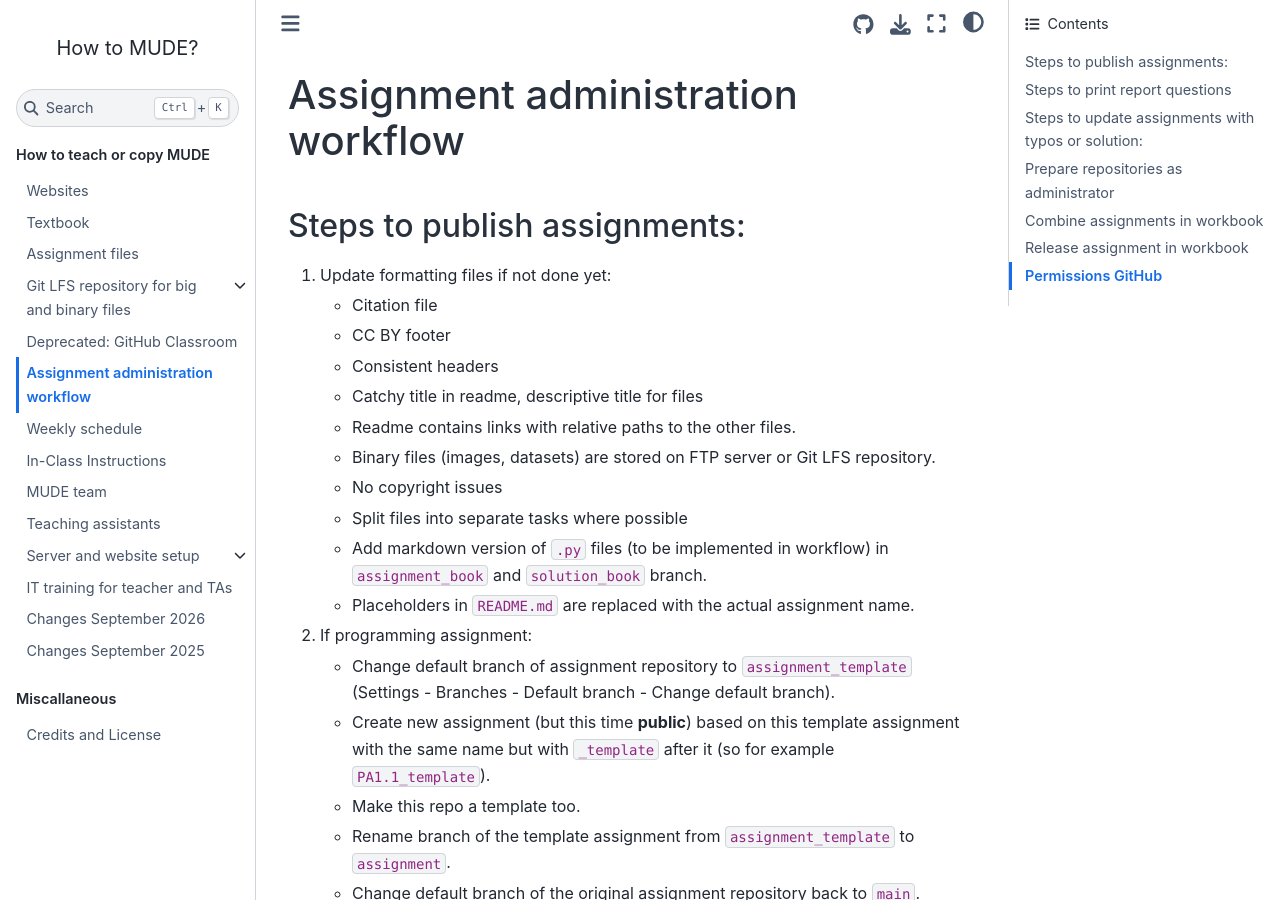
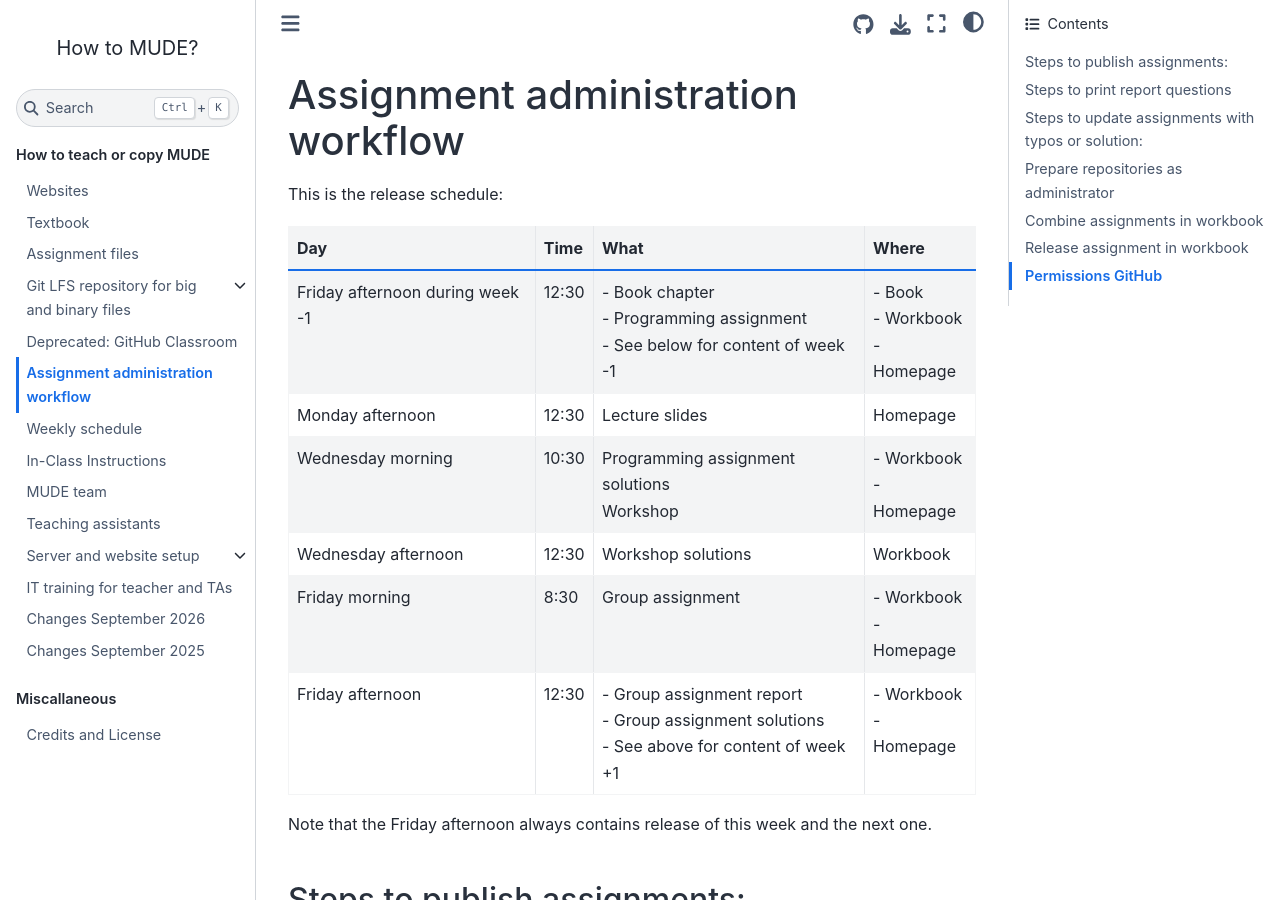
Before and after one commit to TUDelft-MUDE/teacher, a Jupyter Book: the page built from book/assignment_workflow.md, in a window 1280 px wide and 900 px high. Built offline with Jupyter Book 1.0.4 settings and Sphinx 7.4.7 and the Sphinx Book theme 1.1.4, drawn with Linux system fonts in a browser that asks for light colours; comment, search, counter and statistics services are not loaded.

Commit message:
Add release schedule to assignment workflow
Added a release schedule for assignment administration workflow.

```diff
--- a/book/assignment_workflow.md
+++ b/book/assignment_workflow.md
@@ -1,4 +1,18 @@
 # Assignment administration workflow
+
+This is the release schedule:
+
+
+| Day                 | Time  | What                                                                          | Where                              |
+|---------------------|-------|-------------------------------------------------------------------------------|------------------------------------|
+| Friday afternoon during week -1 | 12:30 | - Book chapter<br>- Programming assignment <br>- See below for content of week -1 | - Book<br>- Workbook<br>- Homepage |
+| Monday afternoon    | 12:30 | Lecture slides                                                                | Homepage                           |
+| Wednesday morning   | 10:30 | Programming assignment solutions<br>Workshop                                  | - Workbook<br>- Homepage           |
+| Wednesday afternoon | 12:30 | Workshop solutions                                                            | Workbook                           |
+| Friday morning      | 8:30  | Group assignment                                                              | - Workbook<br>- Homepage           |
+| Friday afternoon    | 12:30 | - Group assignment report<br>- Group assignment solutions<br>- See above for content of week +1     | - Workbook<br>- Homepage           |
+
+Note that the Friday afternoon always contains release of this week and the next one.
 
 ## Steps to publish assignments:
 1. Update formatting files if not done yet:
```
